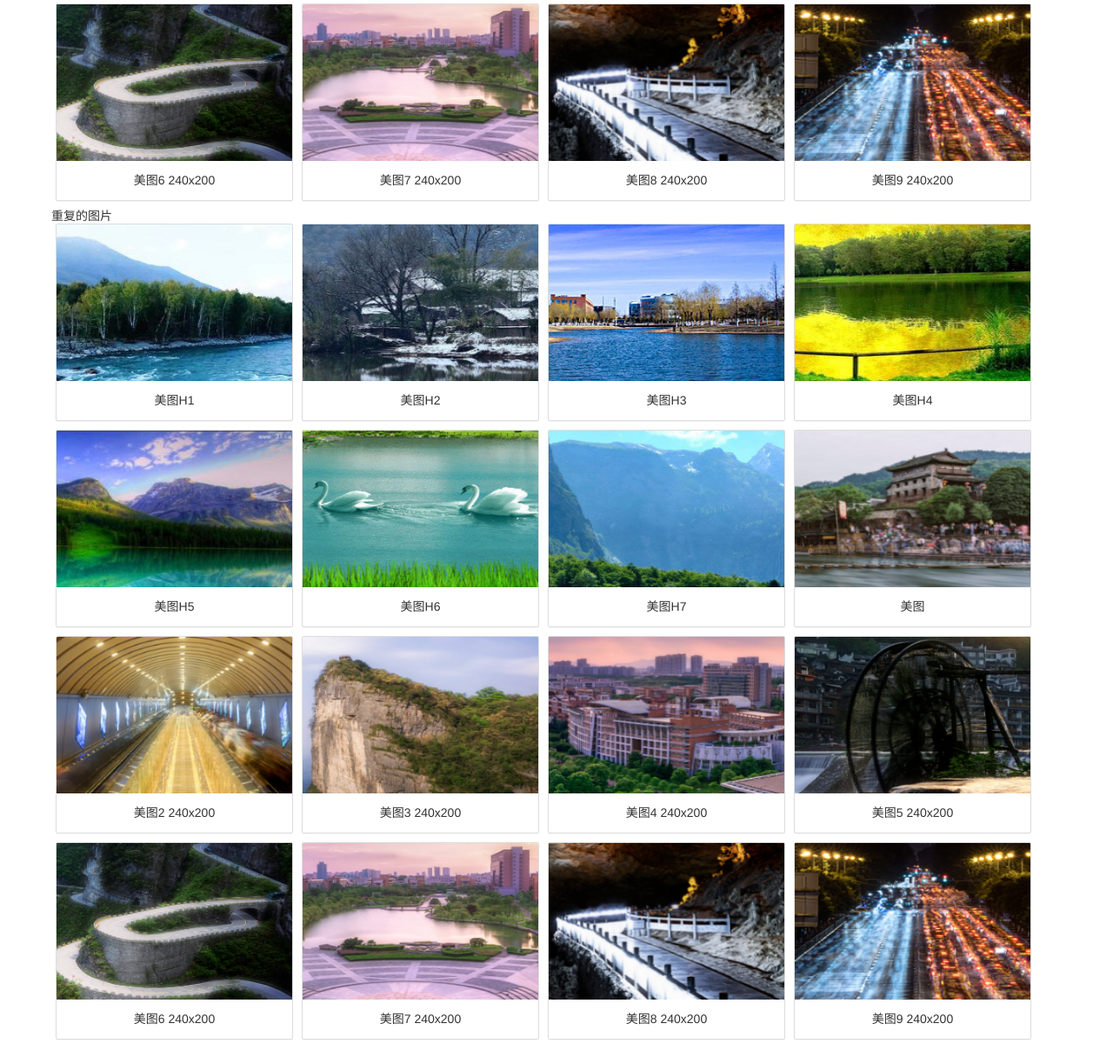
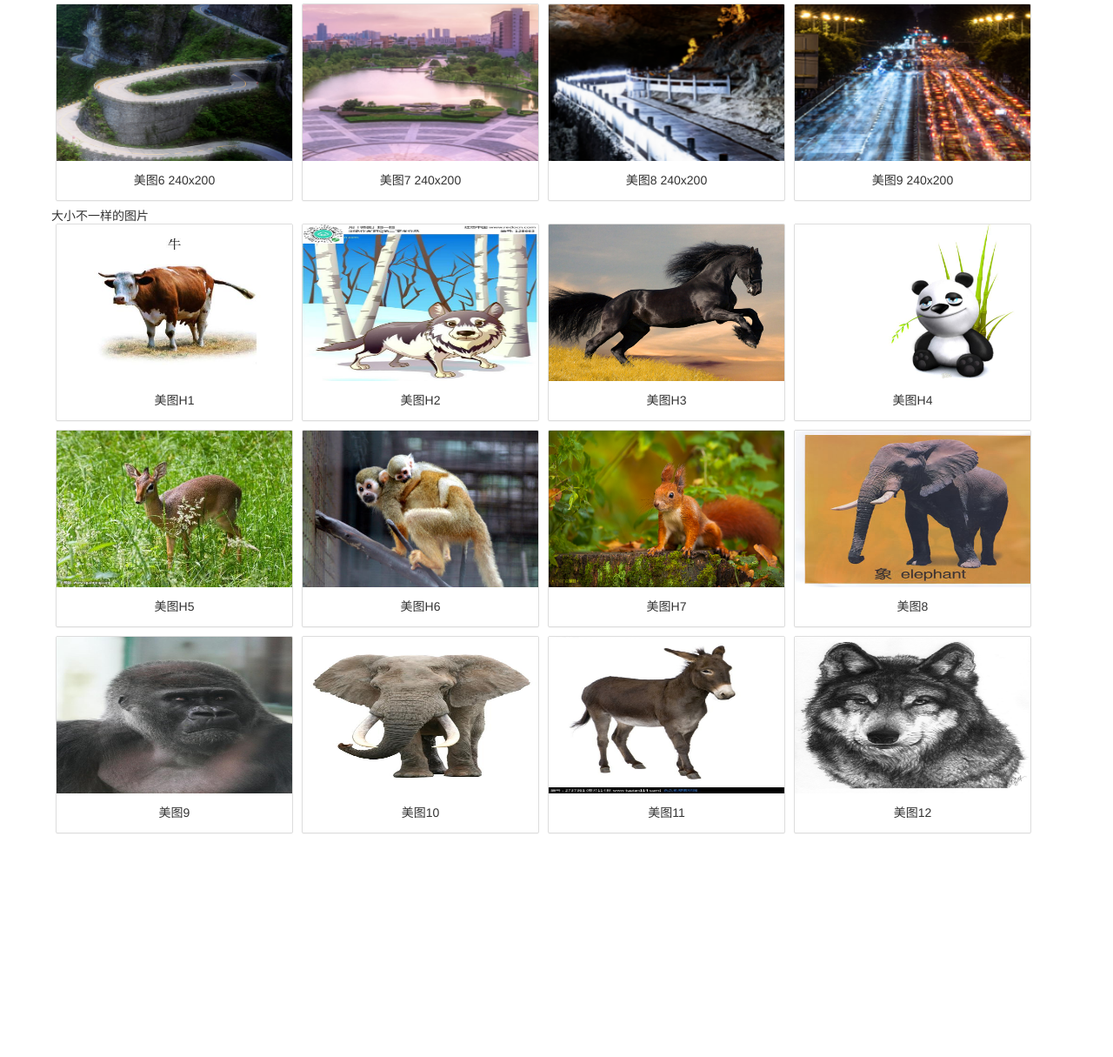
Before and after one commit to wuchunlongcom/upfile, a Django app: page /blog/showimg/ in a window 1280 px wide. Shown: the part 794-2009 px from the top of the page at 87% size. After the commit the page ends 1752 px from the top, so only its background shows below. Run offline with Django 3.2, Linux system fonts and the light colour scheme; some libraries are stand-ins or nearby versions.

```diff
--- a/mysite/templates/showimg.html
+++ b/mysite/templates/showimg.html
@@ -185,13 +185,13 @@
 
 
 
-                <h2> 重复的图片 </h2>
+                <h2> 大小不一样的图片 </h2>
 
                 <article class="post-5340 picture type-picture status-publish hentry gallery-img rrz">
                     <div class="picture-box wow fadeInUp" data-wow-delay="0.3s">
                         <figure class="picture-img">
                             <a href="#">
-                            <img src="/static/img/240x200_1.jpg" alt="美图H"></a>
+                            <img src="/static/img/1.jpg" alt="美图H"></a>
                         </figure>
                         <h3 class="picture-title"><a href="#" rel="bookmark">美图H1</a></h3>
                     </div>
@@ -201,7 +201,7 @@
                     <div class="picture-box wow fadeInUp" data-wow-delay="0.3s">
                         <figure class="picture-img">
                             <a href="#">
-                            <img src="/static/img/240x200_2.jpg" alt="美图H"></a>
+                            <img src="/static/img/2.jpg" alt="美图H"></a>
                         </figure>
                         <h3 class="picture-title"><a href="#" rel="bookmark">美图H2</a></h3>
                     </div>
@@ -211,7 +211,7 @@
                     <div class="picture-box wow fadeInUp" data-wow-delay="0.3s">
                         <figure class="picture-img">
                             <a href="#">
-                            <img src="/static/img/240x200_3.jpg" alt="美图H"></a>
+                            <img src="/static/img/3.jpg" alt="美图H"></a>
                         </figure>
                         <h3 class="picture-title"><a href="#" rel="bookmark">美图H3</a></h3>
                     </div>
@@ -221,7 +221,7 @@
                     <div class="picture-box wow fadeInUp" data-wow-delay="0.3s">
                         <figure class="picture-img">
                             <a href="#">
-                            <img src="/static/img/240x200_4.jpg" alt="美图H"></a>
+                            <img src="/static/img/4.jpg" alt="美图H"></a>
                         </figure>
                         <h3 class="picture-title"><a href="#" rel="bookmark">美图H4</a></h3>
                     </div>
@@ -231,7 +231,7 @@
                     <div class="picture-box wow fadeInUp" data-wow-delay="0.3s">
                         <figure class="picture-img">
                             <a href="#">
-                            <img src="/static/img/240x200_5.jpg" alt="美图H"></a>
+                            <img src="/static/img/5.jpg" alt="美图H"></a>
                         </figure>
                         <h3 class="picture-title"><a href="#" rel="bookmark">美图H5</a></h3>
                     </div>
@@ -241,7 +241,7 @@
                     <div class="picture-box wow fadeInUp" data-wow-delay="0.3s">
                         <figure class="picture-img">
                             <a href="#">
-                            <img src="/static/img/240x200_6.jpg" alt="美图H"></a>
+                            <img src="/static/img/6.jpg" alt="美图H"></a>
                         </figure>
                         <h3 class="picture-title"><a href="#" rel="bookmark">美图H6</a></h3>
                     </div>
@@ -251,7 +251,7 @@
                     <div class="picture-box wow fadeInUp" data-wow-delay="0.3s">
                         <figure class="picture-img">
                             <a href="#">
-                            <img src="/static/img/240x200_7.jpg" alt="美图H"></a>
+                            <img src="/static/img/7.jpg" alt="美图H"></a>
                         </figure>
                         <h3 class="picture-title"><a href="#" rel="bookmark">美图H7</a></h3>
                     </div>
@@ -261,9 +261,9 @@
                     <div class="picture-box wow fadeInUp" data-wow-delay="0.3s">
                         <figure class="picture-img">
                             <a href="#">
-                            <img src="/static/img/240x200_1.png" alt="美图H"></a>
+                            <img src="/static/img/8.jpg" alt="美图H"></a>
                         </figure>
-                        <h3 class="picture-title"><a href="#" rel="bookmark">美图</a></h3>
+                        <h3 class="picture-title"><a href="#" rel="bookmark">美图8</a></h3>
                     </div>
                 </article>
 
@@ -271,9 +271,9 @@
                     <div class="picture-box wow fadeInUp" data-wow-delay="0.3s">
                         <figure class="picture-img">
                             <a href="#">
-                            <img src="/static/img/240x200_2.png" alt="美图H"></a>
+                            <img src="/static/img/9.jpg" alt="美图H"></a>
                         </figure>
-                        <h3 class="picture-title"><a href="#" rel="bookmark">美图2 240x200</a></h3>
+                        <h3 class="picture-title"><a href="#" rel="bookmark">美图9 </a></h3>
                     </div>
                 </article>
 
@@ -281,9 +281,9 @@
                     <div class="picture-box wow fadeInUp" data-wow-delay="0.3s">
                         <figure class="picture-img">
                             <a href="#">
-                            <img src="/static/img/240x200_3.png" alt="美图H"></a>
+                            <img src="/static/img/10.jpg" alt="美图H"></a>
                         </figure>
-                        <h3 class="picture-title"><a href="#" rel="bookmark">美图3 240x200</a></h3>
+                        <h3 class="picture-title"><a href="#" rel="bookmark">美图10</a></h3>
                     </div>
                 </article>
 
@@ -291,9 +291,9 @@
                     <div class="picture-box wow fadeInUp" data-wow-delay="0.3s">
                         <figure class="picture-img">
                             <a href="#">
-                            <img src="/static/img/240x200_4.png" alt="美图H"></a>
+                            <img src="/static/img/11.jpg" alt="美图H"></a>
                         </figure>
-                        <h3 class="picture-title"><a href="#" rel="bookmark">美图4 240x200</a></h3>
+                        <h3 class="picture-title"><a href="#" rel="bookmark">美图11</a></h3>
                     </div>
                 </article>
 
@@ -301,51 +301,13 @@
                     <div class="picture-box wow fadeInUp" data-wow-delay="0.3s">
                         <figure class="picture-img">
                             <a href="#">
-                            <img src="/static/img/240x200_5.png" alt="美图H"></a>
+                            <img src="/static/img/12.jpg" alt="美图H"></a>
                         </figure>
-                        <h3 class="picture-title"><a href="#" rel="bookmark">美图5 240x200</a></h3>
+                        <h3 class="picture-title"><a href="#" rel="bookmark">美图12</a></h3>
                     </div>
                 </article>
 
-                <article class="post-5340 picture type-picture status-publish hentry gallery-img rrz">
-                    <div class="picture-box wow fadeInUp" data-wow-delay="0.3s">
-                        <figure class="picture-img">
-                            <a href="#">
-                            <img src="/static/img/240x200_6.png" alt="美图H"></a>
-                        </figure>
-                        <h3 class="picture-title"><a href="#" rel="bookmark">美图6 240x200</a></h3>
-                    </div>
-                </article>
 
-                <article class="post-5340 picture type-picture status-publish hentry gallery-img rrz">
-                    <div class="picture-box wow fadeInUp" data-wow-delay="0.3s">
-                        <figure class="picture-img">
-                            <a href="#">
-                            <img src="/static/img/240x200_7.png" alt="美图H"></a>
-                        </figure>
-                        <h3 class="picture-title"><a href="#" rel="bookmark">美图7 240x200</a></h3>
-                    </div>
-                </article>
-
-                <article class="post-5340 picture type-picture status-publish hentry gallery-img rrz">
-                    <div class="picture-box wow fadeInUp" data-wow-delay="0.3s">
-                        <figure class="picture-img">
-                            <a href="#">
-                            <img src="/static/img/240x200_8.png" alt="美图H"></a>
-                        </figure>
-                        <h3 class="picture-title"><a href="#" rel="bookmark">美图8 240x200</a></h3>
-                    </div>
-                </article>
-
-                <article class="post-5340 picture type-picture status-publish hentry gallery-img rrz">
-                    <div class="picture-box wow fadeInUp" data-wow-delay="0.3s">
-                        <figure class="picture-img">
-                            <a href="#">
-                            <img src="/static/img/240x200_9.png" alt="美图H"></a>
-                        </figure>
-                        <h3 class="picture-title"><a href="#" rel="bookmark">美图9 240x200</a></h3>
-                    </div>
-                </article>
 
 
 
```
Also changed, not shown: mysite/templates/showSlackerimg.html (+17 -59 lines), mysite/blog/static/img/1.jpg (added), mysite/blog/static/img/10.jpg (added), mysite/blog/static/img/11.jpg (added), mysite/blog/static/img/12.jpg (added), mysite/blog/static/img/2.jpg (added), mysite/blog/static/img/3.jpg (added), mysite/blog/static/img/4.jpg (added), mysite/blog/static/img/5.jpg (added), mysite/blog/static/img/6.jpg (added), mysite/blog/static/img/7.jpg (added), mysite/blog/static/img/8.jpg (added), mysite/blog/static/img/9.jpg (added).
